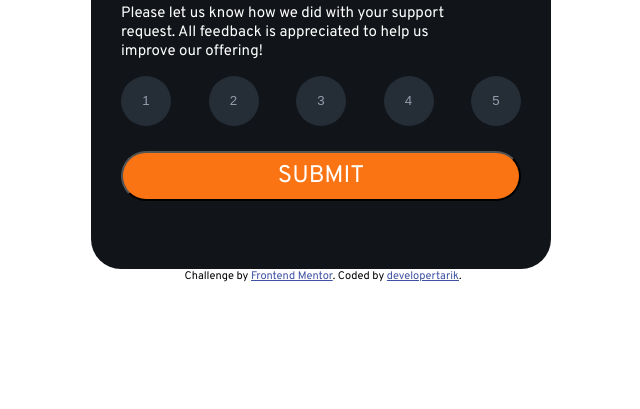
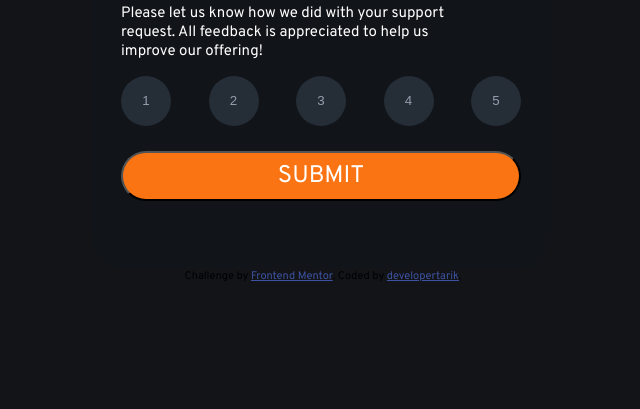
Before and after one commit to developertarik/interactive-rating-component, a plain HTML site: page index.html in a window 1280 px wide. Shown: the part 391-800 px from the top of the page, without its empty margins (317-957 px from the left). Drawn offline with Linux system fonts and the light colour scheme; a script that the page names is missing.

Commit message:
Update style.css

```diff
--- a/styles/style.css
+++ b/styles/style.css
@@ -2,7 +2,7 @@
 
 body{
     font-size: 15px;
-
+    background-color:hsl(216, 12%, 8%);
     font-family: 'Overpass', sans-serif;
 
 }
```
